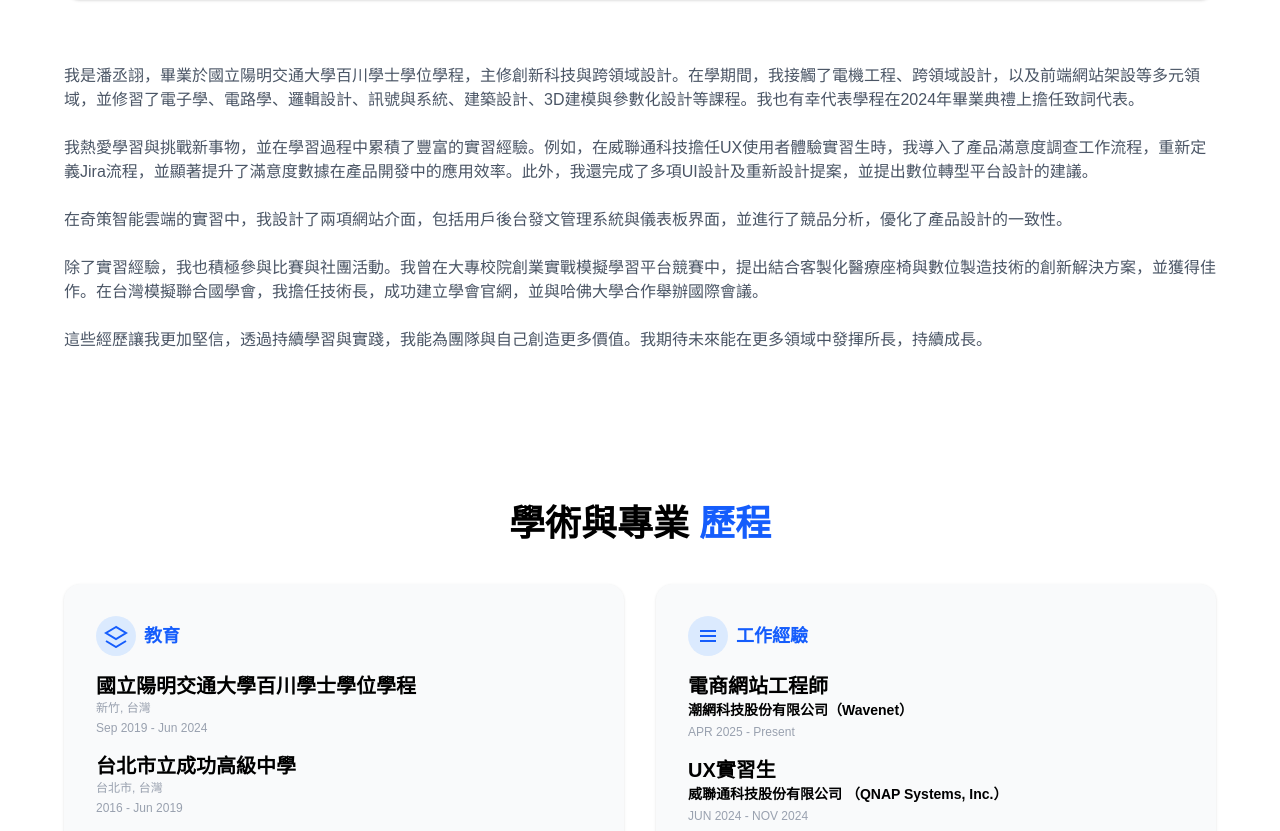
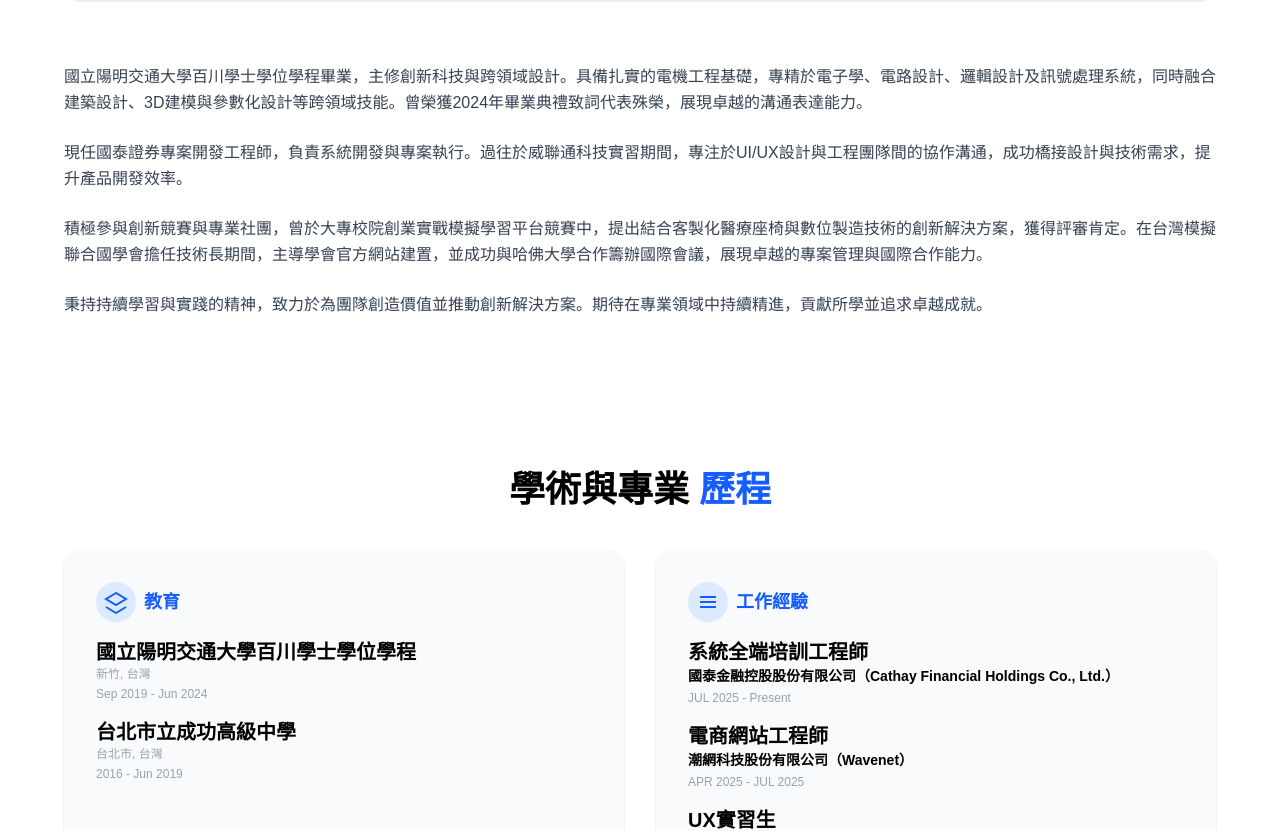
Before and after one commit to David-webspace/DavidOnline, a Next.js app: page /about in a window 1280 px wide. Shown: the part 460-1291 px from the top of the page. Built offline with nearby package versions, Linux system fonts and the light colour scheme.

Commit message:
About page update

```diff
--- a/app/about/page.tsx
+++ b/app/about/page.tsx
@@ -62,7 +62,7 @@ const IntroSection = () => {
         {/* Right: Info */}
         <div className="flex-1">
           {/* <h2 className="text-2xl md:text-3xl font-bold mb-2 text-black">關於我</h2> */}
-          <p className="text-gray-600 mb-6">我叫潘丞詡。畢業於國立陽明交通大學百川學士學位學程，接觸過電機工程、跨領域設計相關課程。目前負責前端網站架設，也能夠進行UIUX研究流程，並熟悉Figma操作。</p>
+          <p className="text-gray-600 mb-6">我叫潘丞詡。畢業於國立陽明交通大學百川學士學位學程，接觸過電機工程、跨領域設計相關課程。目前負責前後端系統開發與串接</p>
 
           <div className="flex gap-8 mb-6">
             <div>
@@ -87,11 +87,21 @@ const IntroSection = () => {
 
       <section className="w-full bg-white py-16 px-4 md:px-0">
         <div className="max-w-6xl mx-auto">
-          <p className="text-gray-600 mb-6">我是潘丞詡，畢業於國立陽明交通大學百川學士學位學程，主修創新科技與跨領域設計。在學期間，我接觸了電機工程、跨領域設計，以及前端網站架設等多元領域，並修習了電子學、電路學、邏輯設計、訊號與系統、建築設計、3D建模與參數化設計等課程。我也有幸代表學程在2024年畢業典禮上擔任致詞代表。</p>
-          <p className="text-gray-600 mb-6">我熱愛學習與挑戰新事物，並在學習過程中累積了豐富的實習經驗。例如，在威聯通科技擔任UX使用者體驗實習生時，我導入了產品滿意度調查工作流程，重新定義Jira流程，並顯著提升了滿意度數據在產品開發中的應用效率。此外，我還完成了多項UI設計及重新設計提案，並提出數位轉型平台設計的建議。</p>
-          <p className="text-gray-600 mb-6">在奇策智能雲端的實習中，我設計了兩項網站介面，包括用戶後台發文管理系統與儀表板界面，並進行了競品分析，優化了產品設計的一致性。</p>
-          <p className="text-gray-600 mb-6">除了實習經驗，我也積極參與比賽與社團活動。我曾在大專校院創業實戰模擬學習平台競賽中，提出結合客製化醫療座椅與數位製造技術的創新解決方案，並獲得佳作。在台灣模擬聯合國學會，我擔任技術長，成功建立學會官網，並與哈佛大學合作舉辦國際會議。</p>
-          <p className="text-gray-600 mb-6">這些經歷讓我更加堅信，透過持續學習與實踐，我能為團隊與自己創造更多價值。我期待未來能在更多領域中發揮所長，持續成長。</p>
+          <p className="text-gray-700 mb-6 leading-relaxed">
+            國立陽明交通大學百川學士學位學程畢業，主修創新科技與跨領域設計。具備扎實的電機工程基礎，專精於電子學、電路設計、邏輯設計及訊號處理系統，同時融合建築設計、3D建模與參數化設計等跨領域技能。曾榮獲2024年畢業典禮致詞代表殊榮，展現卓越的溝通表達能力。
+          </p>
+
+          <p className="text-gray-700 mb-6 leading-relaxed">
+            現任國泰證券專案開發工程師，負責系統開發與專案執行。過往於威聯通科技實習期間，專注於UI/UX設計與工程團隊間的協作溝通，成功橋接設計與技術需求，提升產品開發效率。
+          </p>
+
+          <p className="text-gray-700 mb-6 leading-relaxed">
+            積極參與創新競賽與專業社團，曾於大專校院創業實戰模擬學習平台競賽中，提出結合客製化醫療座椅與數位製造技術的創新解決方案，獲得評審肯定。在台灣模擬聯合國學會擔任技術長期間，主導學會官方網站建置，並成功與哈佛大學合作籌辦國際會議，展現卓越的專案管理與國際合作能力。
+          </p>
+
+          <p className="text-gray-700 mb-6 leading-relaxed">
+            秉持持續學習與實踐的精神，致力於為團隊創造價值並推動創新解決方案。期待在專業領域中持續精進，貢獻所學並追求卓越成就。
+          </p>
         </div>
       </section>
     </>
@@ -136,9 +146,14 @@ const EducationSection = () => (
             </div>
             <ul className="space-y-4">
               <li>
+                <div className="font-bold text-xl">系統全端培訓工程師</div>
+                <div className="font-bold text-sm mb-1">國泰金融控股股份有限公司（Cathay Financial Holdings Co., Ltd.）</div>
+                <div className="text-xs text-gray-400 mb-1">JUL 2025 - Present</div>
+              </li>
+              <li>
                 <div className="font-bold text-xl">電商網站工程師</div>
                 <div className="font-bold text-sm mb-1">潮網科技股份有限公司（Wavenet）</div>
-                <div className="text-xs text-gray-400 mb-1">APR 2025 - Present</div>
+                <div className="text-xs text-gray-400 mb-1">APR 2025 - JUL 2025</div>
               </li>
               <li>
                 <div className="font-bold text-xl">UX實習生</div>
```
